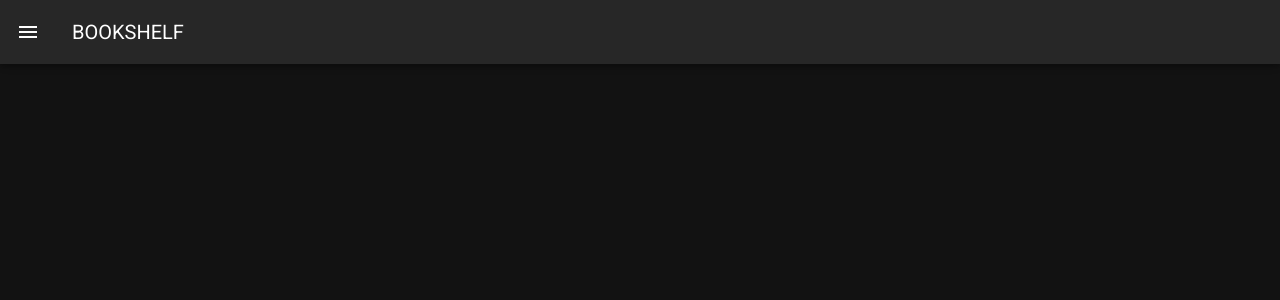
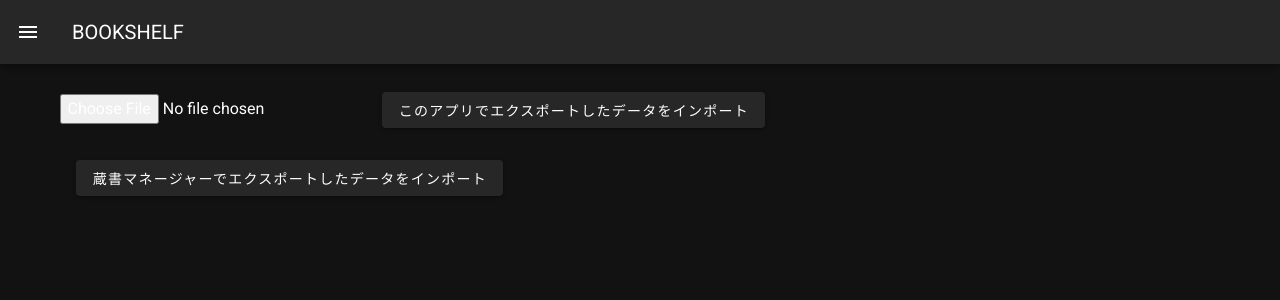
Before and after one commit to kuron962/bookshelf, a Nuxt app: page /import in a window 1280 px wide. Shown: the top 300 px of the page. Built offline with nearby package versions, Linux system fonts and the light colour scheme.

Commit message:
本アプリでエクスポートしたデータをインポートする機構実装

```diff
--- a/package.json
+++ b/package.json
@@ -11,6 +11,8 @@
   "dependencies": {
     "@nuxtjs/axios": "^5.13.6",
     "core-js": "^3.25.3",
+    "csv": "^6.2.8",
+    "csv-parse": "^5.3.6",
     "nuxt": "^2.15.8",
     "vue": "^2.7.10",
     "vue-server-renderer": "^2.7.10",
--- a/pages/import.vue
+++ b/pages/import.vue
@@ -0,0 +1,45 @@
+<template>
+  <v-container>
+    <input @change="selectFile" type="file" name="file" />
+    <v-btn @click="importCsvFromOurs" class="ma-4"
+      >このアプリでエクスポートしたデータをインポート</v-btn
+    >
+    <v-btn @click="importCsvFromBsy" class="ma-4"
+      >蔵書マネージャーでエクスポートしたデータをインポート</v-btn
+    >
+  </v-container>
+</template>
+
+<script>
+export default {
+  data() {
+    return {
+      file: null,
+    };
+  },
+
+  mounted() {
+    this.init();
+  },
+
+  methods: {
+    async init() {
+      await this.$store.dispatch("books/load");
+    },
+    async importCsvFromOurs() {
+      await this.$store.dispatch("books/importCsvFromOurs", this.file);
+    },
+    async importCsvFromBsy() {
+      await this.$store.dispatch("books/importCsvFromBsy", this.file);
+    },
+    selectFile(event) {
+      const result = event.target.files[0];
+      const reader = new FileReader();
+      reader.readAsText(result);
+      reader.onload = () => {
+        this.file = reader.result;
+      };
+    },
+  },
+};
+</script>
--- a/store/books.js
+++ b/store/books.js
@@ -76,8 +76,8 @@ export const actions = {
       const books = list.map((x) => {
         return {
           title: x.volumeInfo.title,
-          isbn: x.volumeInfo.industryIdentifiers
-            ? x.volumeInfo.industryIdentifiers
+          isbn: x.volumeInfo.industryIdentifiers[1]
+            ? x.volumeInfo.industryIdentifiers[1].identifier
             : null,
           image: x.volumeInfo.imageLinks
             ? x.volumeInfo.imageLinks.smallThumbnail
@@ -104,8 +104,31 @@ export const actions = {
     });
     const link = document.createElement("a");
     link.href = URL.createObjectURL(blob);
-    link.download = "books.csv";
+    link.download = "bookshelf_books.csv";
     link.click();
     link.remove();
   },
+  async importCsvFromOurs({ commit, getters }, data) {
+    let fileResult = data.split("\r\n");
+    let items = [];
+    let header = fileResult[0].split(",");
+    fileResult.shift();
+    items = fileResult.map((item) => {
+      const x = item.replace(/\"/g, "");
+      let datas = x.split(",");
+      let result = {};
+      for (const index in datas) {
+        let key = header[index];
+        result[key] = datas[index];
+      }
+      return result;
+    });
+    commit("sAllBooks", items);
+    const st = JSON.stringify(getters.gAllBooks);
+    localStorage.setItem("books", st);
+  },
+
+  async importCsvFromBsy({ commit }, data) {
+    // 蔵書マネージャーでエクスポートしたデータをインポートし、localstorageとstoreに保存
+  },
 };
```
Also changed, not shown: 1 other file (tests, documents, lock files or other folders).
